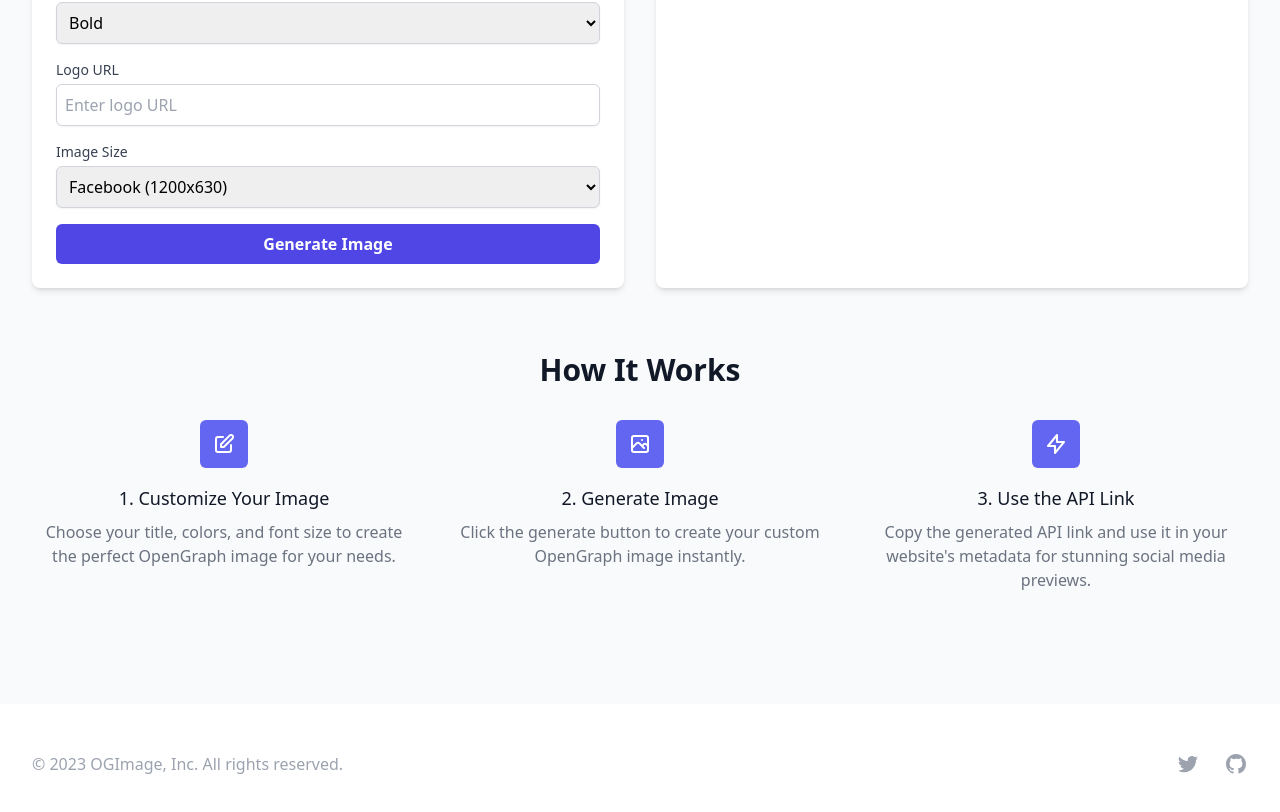
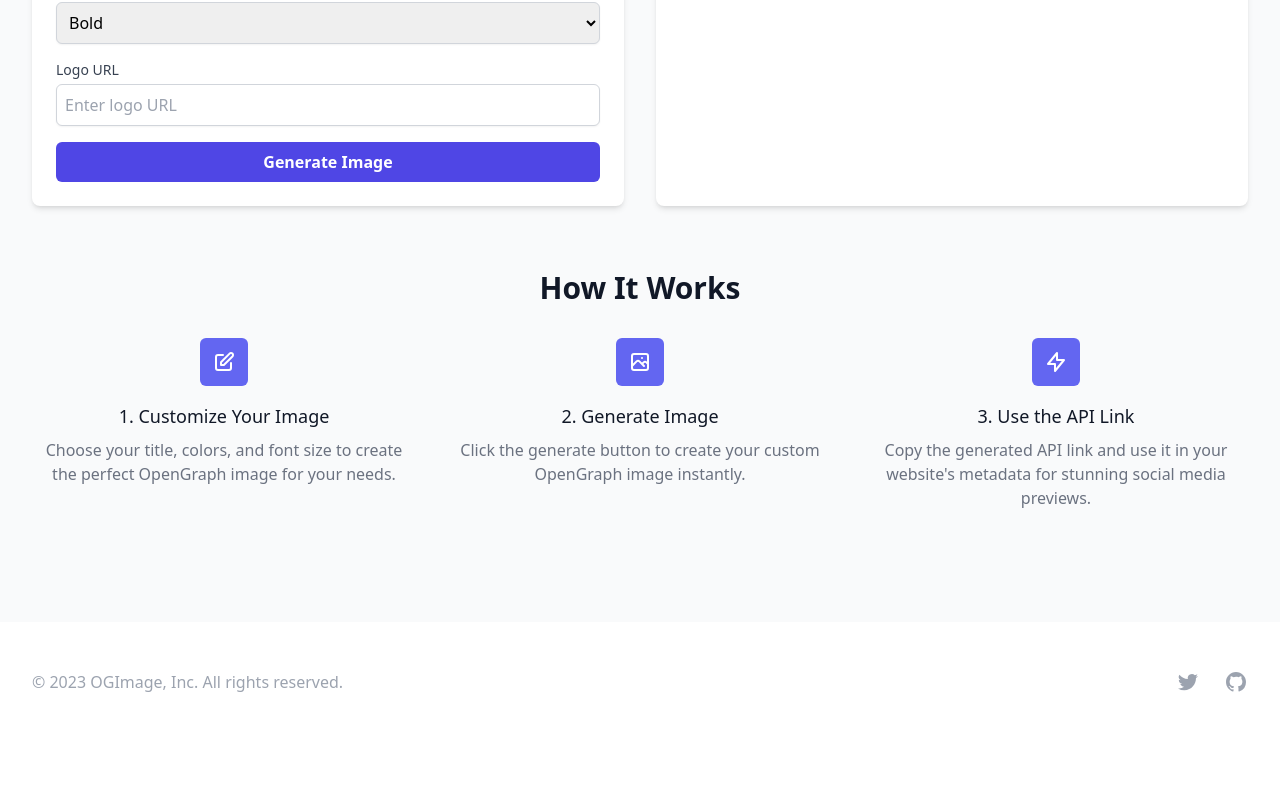
Before and after one commit to errhythm/oggy, a Next.js app: page / in a window 1280 px wide. Shown: the part 824-1636 px from the top of the page. After the commit the page ends 1566 px from the top, so only its background shows below. Built offline with nearby package versions, Linux system fonts and the light colour scheme.

Commit message:
Fix sizes

```diff
--- a/pages/api/og.tsx
+++ b/pages/api/og.tsx
@@ -6,11 +6,7 @@ export const config = {
 }
 
 const imageSizes = {
-  facebook: { width: 1200, height: 630 },
-  twitter: { width: 1200, height: 675 },
-  linkedin: { width: 1104, height: 736 },
-  pinterest: { width: 1000, height: 1500 },
-  discord: { width: 1024, height: 1024 },
+  default: { width: 1200, height: 630 },
 }
 
 export default function handler(req: NextRequest) {
@@ -24,7 +20,7 @@ export default function handler(req: NextRequest) {
     const fontSize = parseInt(searchParams.get('fontSize') || '60')
     const fontWeight = parseInt(searchParams.get('fontWeight') || '700')
     const logoUrl = searchParams.get('logoUrl') || ''
-    const imageSize = searchParams.get('imageSize') || 'facebook'
+    const imageSize = 'default'
 
     const { width, height } = imageSizes[imageSize as keyof typeof imageSizes]
 
--- a/pages/index.tsx
+++ b/pages/index.tsx
@@ -10,7 +10,6 @@ export default function Home() {
   const [fontWeight, setFontWeight] = useState(700)
   const [imageUrl, setImageUrl] = useState('')
   const [logoUrl, setLogoUrl] = useState('')
-  const [imageSize, setImageSize] = useState('facebook')
 
   const generateImage = async () => {
     const params = new URLSearchParams({
@@ -21,7 +20,6 @@ export default function Home() {
       fontSize: fontSize.toString(),
       fontWeight: fontWeight.toString(),
       logoUrl,
-      imageSize,
     })
     const url = `/api/og?${params.toString()}`
     setImageUrl(url)
@@ -142,21 +140,6 @@ export default function Home() {
                 placeholder="Enter logo URL"
               />
             </div>
-            <div>
-              <label htmlFor="imageSize" className="block text-sm font-medium text-gray-700">Image Size</label>
-              <select
-                id="imageSize"
-                value={imageSize}
-                onChange={(e) => setImageSize(e.target.value)}
-                className="mt-1 block w-full border border-gray-300 rounded-md shadow-sm p-2"
-              >
-                <option value="facebook">Facebook (1200x630)</option>
-                <option value="twitter">Twitter (1200x675)</option>
-                <option value="linkedin">LinkedIn (1104x736)</option>
-                <option value="pinterest">Pinterest (1000x1500)</option>
-                <option value="discord">Discord (1024x1024)</option>
-              </select>
-            </div>
             <button
               onClick={generateImage}
               className="w-full bg-indigo-600 text-white font-semibold py-2 px-4 rounded-md hover:bg-indigo-700 transition duration-300"
```
